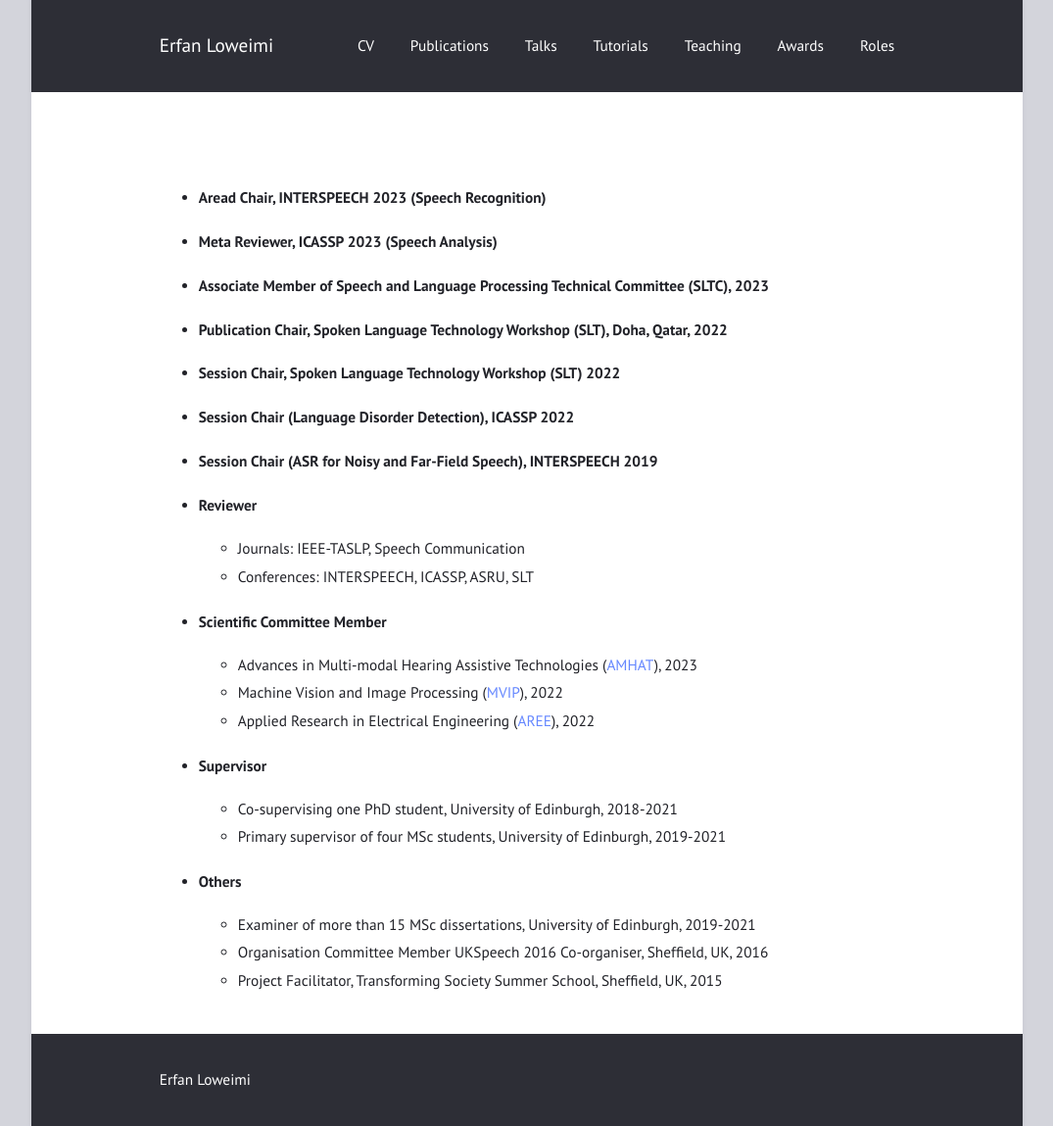
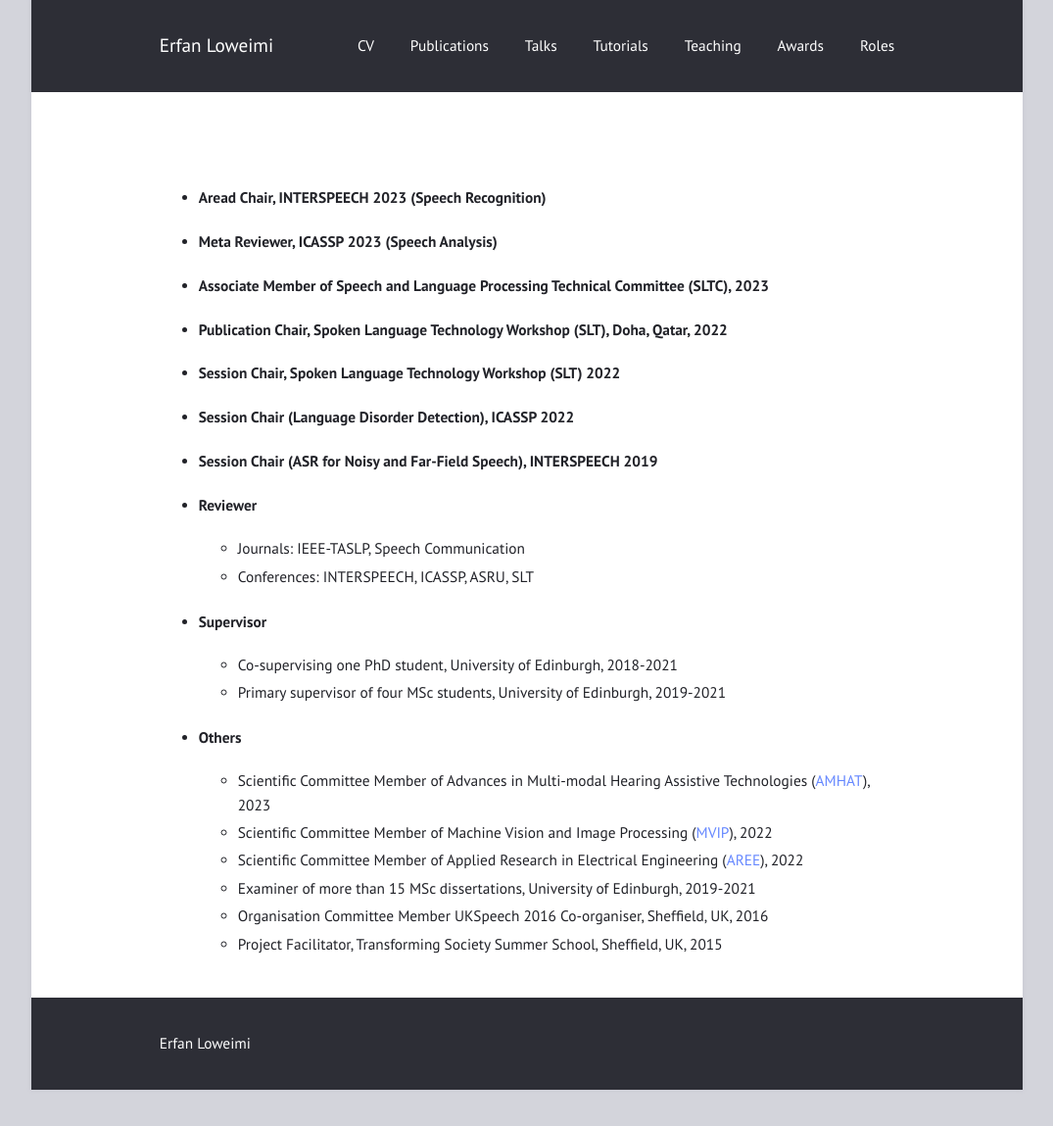
Before and after one commit to eloweimi/eloweimi.github.io, a Jekyll site: the page built from roles.md, in a window 1280 px wide. Shown: the whole page at 98% size, without its empty margins (102-1177 px from the left). Built offline with Jekyll 4.4.1, drawn with Linux system fonts in a browser that asks for light colours; after the commit the page ends 1112 px from its top, so only the background shows below that.

Commit message:
Update roles.md

```diff
--- a/roles.md
+++ b/roles.md
@@ -19,18 +19,15 @@ title: ""
    - Conferences: INTERSPEECH, ICASSP, ASRU, SLT
 
 
-* #### Scientific Committee Member
-  * Advances in Multi-modal Hearing Assistive Technologies ([AMHAT](https://cogmhear.org/amhat2023/)), 2023
-  * Machine Vision and Image Processing ([MVIP](https://mvip2022.ismvipconf.ir/Sci.php)), 2022
-  * Applied Research in Electrical Engineering ([AREE](https://aree2023.scu.ac.ir/fa/page.php?rid=58)), 2022
-
-
 * #### Supervisor
    - Co-supervising one PhD student, University of Edinburgh, 2018-2021
    - Primary supervisor of four MSc students, University of Edinburgh, 2019-2021
 
 
 * #### Others
+   - Scientific Committee Member of Advances in Multi-modal Hearing Assistive Technologies ([AMHAT](https://cogmhear.org/amhat2023/)), 2023
+   - Scientific Committee Member of Machine Vision and Image Processing ([MVIP](https://mvip2022.ismvipconf.ir/Sci.php)), 2022
+   - Scientific Committee Member of Applied Research in Electrical Engineering ([AREE](https://aree2023.scu.ac.ir/fa/page.php?rid=58)), 2022
    - Examiner of more than 15 MSc dissertations, University of Edinburgh, 2019-2021
    - Organisation Committee Member UKSpeech 2016 Co-organiser, Sheffield, UK, 2016
    - Project Facilitator, Transforming Society Summer School, Sheffield, UK, 2015
```
